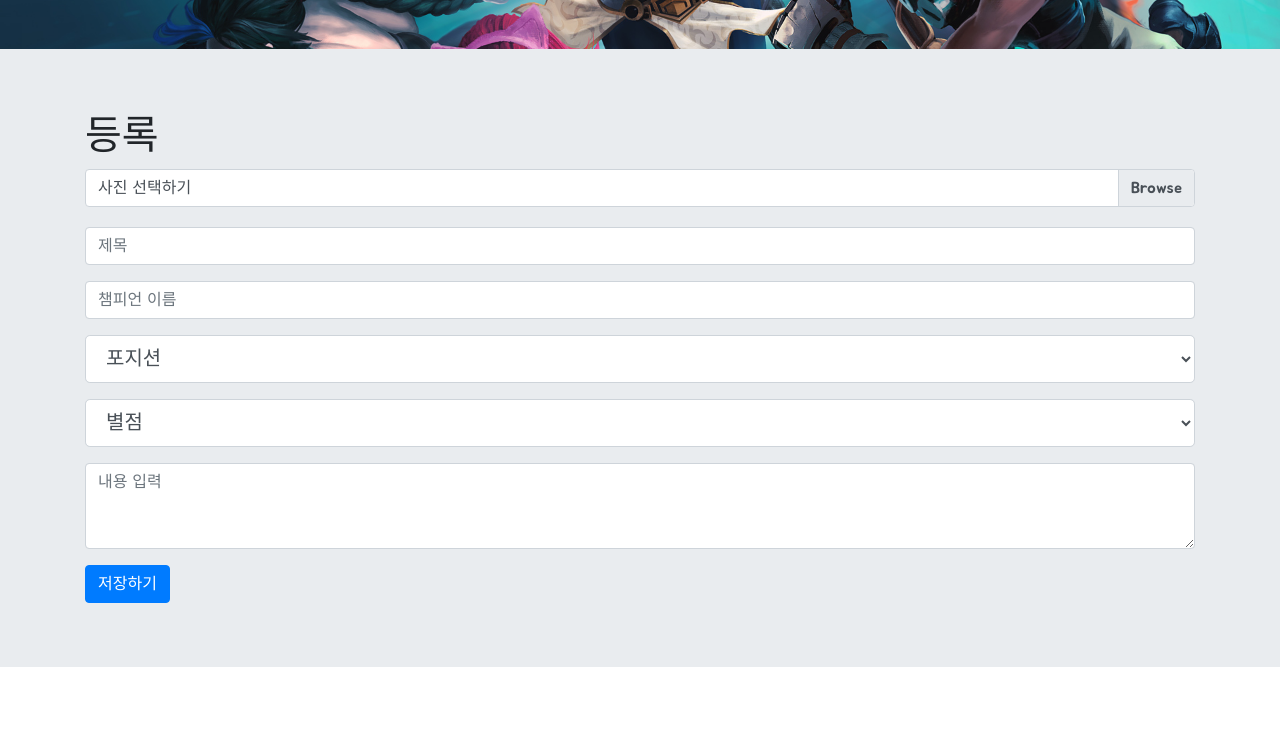
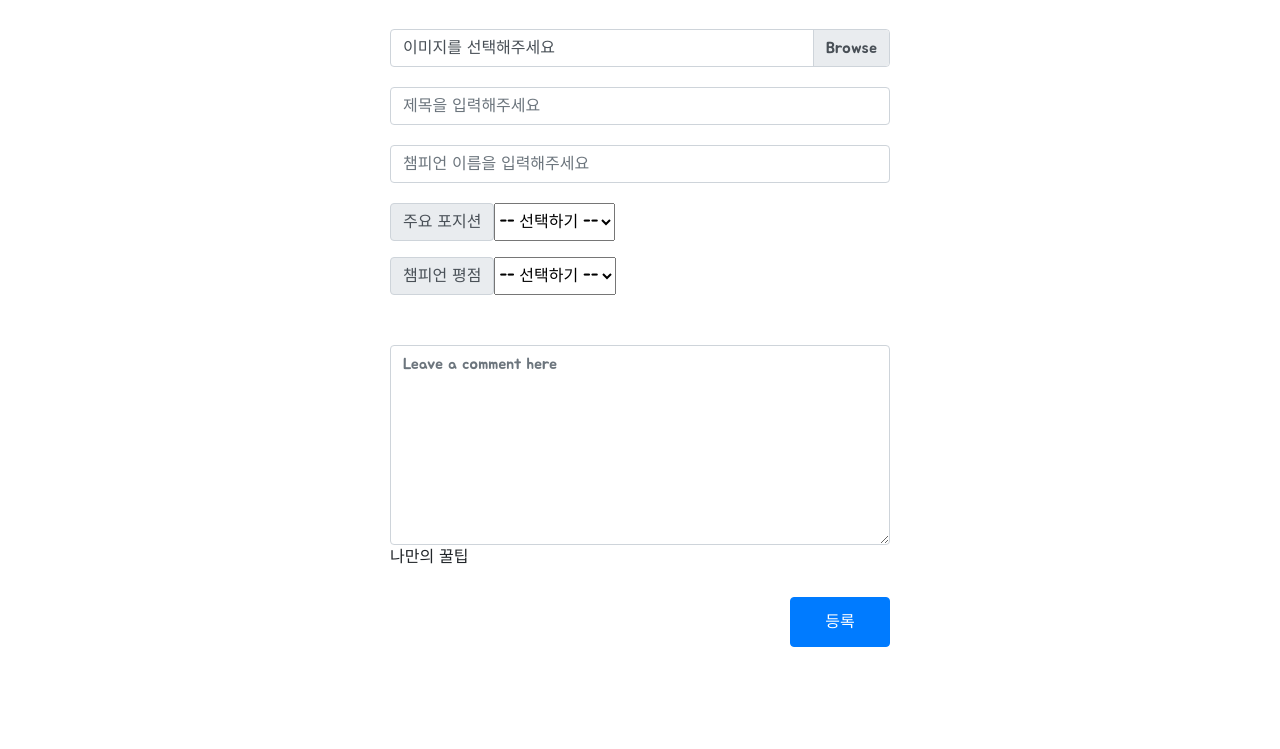
Before and after one commit to kkh9960/LOLEncyclopedia, a Flask app: page /detail in a window 1280 px wide. Shown: the part 351-1100 px from the top of the page. After the commit the page ends 998 px from the top, so only its background shows below. Run offline with Flask 2, Linux system fonts and the light colour scheme; some libraries are stand-ins or nearby versions.

Commit message:
3번째 리 로드

```diff
--- a/lol/app.py
+++ b/lol/app.py
@@ -13,20 +13,22 @@
 @app.route('/')
 def main():
     # DB에서 저장된 단어 찾아서 HTML에 나타내기
-    names = list(db.lol.find({}, {"_id": False}))
-    return render_template("index.html", names=names)
+    words = list(db.lol.find({}, {"_id": False}))
+    return render_template("index.html", words=words)
+
 
 @app.route('/lol', methods=['GET'])
 def show_diary():
     lols = list(db.lol.find({}, {'_id': False}))
     return jsonify({'all_lol': lols})
 
+
 @app.route('/lol', methods=['POST'])
 def save_diary():
     title_receive = request.form['title_give']
     name_receive = request.form['name_give']
     position_receive = request.form['position_give']
-    content_receive = request.form['content_give']
+    desc_receive = request.form['desc_give']
     star_receive = request.form['star_give']
 
     file = request.files["file_give"]
@@ -45,7 +47,7 @@
         'title': title_receive,
         'name': name_receive,
         'position': position_receive,
-        'content': content_receive,
+        'desc': desc_receive,
         'star': star_receive,
         'file': f'{filename}.{extension}'
     }
@@ -53,6 +55,7 @@
     db.lol.insert_one(doc)
 
     return jsonify({'msg': '저장 완료!'})
+
 
 @app.route('/detail')
 def detail():
--- a/lol/static/mystyle.css
+++ b/lol/static/mystyle.css
@@ -10,12 +10,12 @@
 
 .banner {
     width: 100%;
-    height: 400px;
+    height: 350px;
 
     background-color: white;
     background-image: url('Back.jpg');
 
-    background-position: center;
+    background-position: center 30%;
     background-position-y: 20%;
     background-size: cover;
     background-repeat: no-repeat;
--- a/lol/templates/detail.html
+++ b/lol/templates/detail.html
@@ -3,6 +3,11 @@
 <head>
     <meta charset="UTF-8">
     <meta name="viewport" content="width=device-width, initial-scale=1.0"/>
+    <meta property="og:title" content="MyOwn LOL Encyclopedia"/>
+    <meta property="og:description" content="mini project for Web Development"/>
+    <meta property="og:image" content="{{ url_for('static', filename='Back.jpg') }}"/>
+    <link rel="shortcut icon" href="{{ url_for('static', filename='icon.ico') }}" type="image/x-icon">
+    <link rel="icon" href="{{ url_for('static', filename='icon.ico') }}" type="image/x-icon">
 
     <!-- Bootstrap CSS -->
     <link rel="stylesheet" href="https://maxcdn.bootstrapcdn.com/bootstrap/4.0.0/css/bootstrap.min.css"
@@ -28,9 +33,64 @@
     <link href="https://fonts.googleapis.com/css2?family=Jua&display=swap" rel="stylesheet">
 
     <style>
-        .posting-box > .custom-file {
+        .top-lol {
+            width: 100%;
+            height: 350px;
+
+
+            background-image: linear-gradient(0deg, rgba(0, 0, 0, 0.5), rgba(0, 0, 0, 0.5)), url('https://kr-publish.s3.amazonaws.com/notice/0268f49d4d229bcee46589954838b252d9aa3f89.jpg');
+            background-position: center 30%;
+            background-position-y: 20%;
+            background-size: cover;
+
+            color: black;
+
+            display: flex;
+            flex-direction: column;
+            align-items: center;
+            justify-content: center;
+        }
+        .top-lol > h1 {
+            text-align: center;
+            padding: 100px 0;
+            font-size: 5.6875em;
+            font: bold;
+            -webkit-text-stroke: 3px white;
+        }
+
+        .content-wrap {
+            width: 500px;
+            margin: auto;
+        }
+
+        .desc-wrap {
+            width: 500px;
+            margin: 50px auto;
+
+        }
+
+        .content-box > .form-group {
             margin-bottom: 20px;
         }
+
+        .desc-wrap > .desc-box {
+            margin-bottom: 20px;
+        }
+
+        .btn {
+            width: 100px;
+            height: 50px;
+        }
+
+        .align-btn {
+            display: inline-block;
+            float: right;
+        }
+
+        .custom-file {
+            margin: 30px 0 20px 0;
+        }
+
     </style>
     <script>
         $(document).ready(function () {
@@ -42,12 +102,14 @@
             console.log("hello")
         }
 
+        {# 파일 선택하면 이름이 뜨게 해주려고 #}
+
         function posting() {
             let title = $('#title').val()
             let name = $('#name').val()
             let position = $('#position').val()
             let star = $('#star').val()
-            let content = $('#content').val()
+            let desc = $('#desc').val()
 
             let file = $('#file')[0].files[0]
             let form_data = new FormData()
@@ -57,7 +119,7 @@
             form_data.append("name_give", name)
             form_data.append("position_give", position)
             form_data.append("star_give", star)
-            form_data.append("content_give", content)
+            form_data.append("desc_give", desc)
 
             $.ajax({
                 type: "POST",
@@ -75,55 +137,73 @@
     </script>
 </head>
 <body>
+<div class="top-lol"onclick="window.location.href = '/'">
+    <h1>나만의 챔피언 꿀팁</h1>
+</div>
 
-<div class="wrap">
-    <div class="banner" onclick="window.location.href = '/'">
-        <div style="display: inline-block; margin: 10px 5px; float: right">
-            <button type="button" class="btn btn-primary">로그아웃</button>
-        </div>
-        <h1>챔피언 상세</h1>
-    </div>
-    <div class="wrap2">
-        <div class="jumbotron jumbotron-fluid">
-            <div class="container">
-                <h1>등록</h1>
-                <div class="posting-box">
+<div class="content-wrap">
+    <div class="content-box">
+
+        <!--이미지 등록-->
         <div class="custom-file">
             <input type="file" class="custom-file-input" id="file">
-                        <label class="custom-file-label" for="file">사진 선택하기</label>
+            <label class="custom-file-label" for="file">이미지를 선택해주세요</label>
         </div>
+
+
+        <!--팁 제목-->
         <div class="form-group">
-                        <input type="email" class="form-control" id="title" placeholder="제목">
+            <input type="email" class="form-control" id="title" placeholder="제목을 입력해주세요">
         </div>
+
+        <!--챔프 이름-->
         <div class="form-group">
-                        <input type="email" class="form-control" id="name" placeholder="챔피언 이름">
+            <input type="email" class="form-control" id="name" placeholder="챔피언 이름을 입력해주세요">
         </div>
-                    <div class="form-group">
-                        <select class="form-control form-control-lg" id="position">
-                            <option>포지션</option>
-                            <option>탑</option>
-                            <option>정글</option>
-                            <option>미드</option>
-                            <option>원딜</option>
-                            <option>서폿</option>
+
+        <!--주요 포지션-->
+        <div class="input-group mb-3">
+            <label class="input-group-text" for="inputGroupSelect01">주요 포지션</label>
+            <select class="form-select" id="position">
+                <option selected>-- 선택하기 --</option>
+                <option value="탑">탑</option>
+                <option value="정글">정글</option>
+                <option value="미드">미드</option>
+                <option value="바텀">바텀</option>
+                <option value="서포터">서포터</option>
             </select>
         </div>
-                    <div class="form-group">
-                        <select class="form-control form-control-lg" id="star">
-                            <option>별점</option>
-                            <option>*</option>
-                            <option>**</option>
-                            <option>***</option>
-                            <option>****</option>
-                            <option>*****</option>
+
+        <!--챔피언 평점-->
+        <div class="input-group mb-3">
+            <label class="input-group-text" for="inputGroupSelect01">챔피언 평점</label>
+            <select class="form-select" id="star">
+                <option selected>-- 선택하기 --</option>
+                <option value="1">⭐</option>
+                <option value="2">⭐⭐</option>
+                <option value="3">⭐⭐⭐</option>
+                <option value="4">⭐⭐⭐⭐</option>
+                <option value="5">⭐⭐⭐⭐⭐</option>
             </select>
         </div>
-                    <div class="form-group">
-                        <textarea class="form-control" id="content" rows="3" placeholder="내용 입력"></textarea>
+
     </div>
-                    <button onclick="posting()" type="button" class="btn btn-primary">저장하기</button>
+
 </div>
+
+<div class="desc-wrap">
+    <div class="form-floating desc-box">
+        <textarea id="desc" class="form-control" placeholder="Leave a comment here" style="height: 200px"></textarea>
+        <label for="floatingTextarea2">나만의 꿀팁</label>
     </div>
+
+    <div class="desc-box align-btn">
+        <button type="button" class="btn btn-primary" onclick="posting()">등록</button>
     </div>
+
+</div>
+
+
 </body>
 </html>
+</html>
```
Also changed, not shown: lol/templates/index.html (+91 -21 lines), lol/static/file-2022-09-21-14-10-50.jpg (added), lol/static/file-2022-09-21-14-12-01.jpg (added), lol/static/file-2022-09-21-14-16-20.jpg (added), lol/static/file-2022-09-21-14-35-02.jpg (added), lol/static/file-2022-09-21-15-03-02.jpg (added), lol/static/file-2022-09-21-15-14-30.jpg (added), lol/static/file-2022-09-21-16-43-32.jpg (added). Lines whose indentation alone changed are shown as unchanged.
